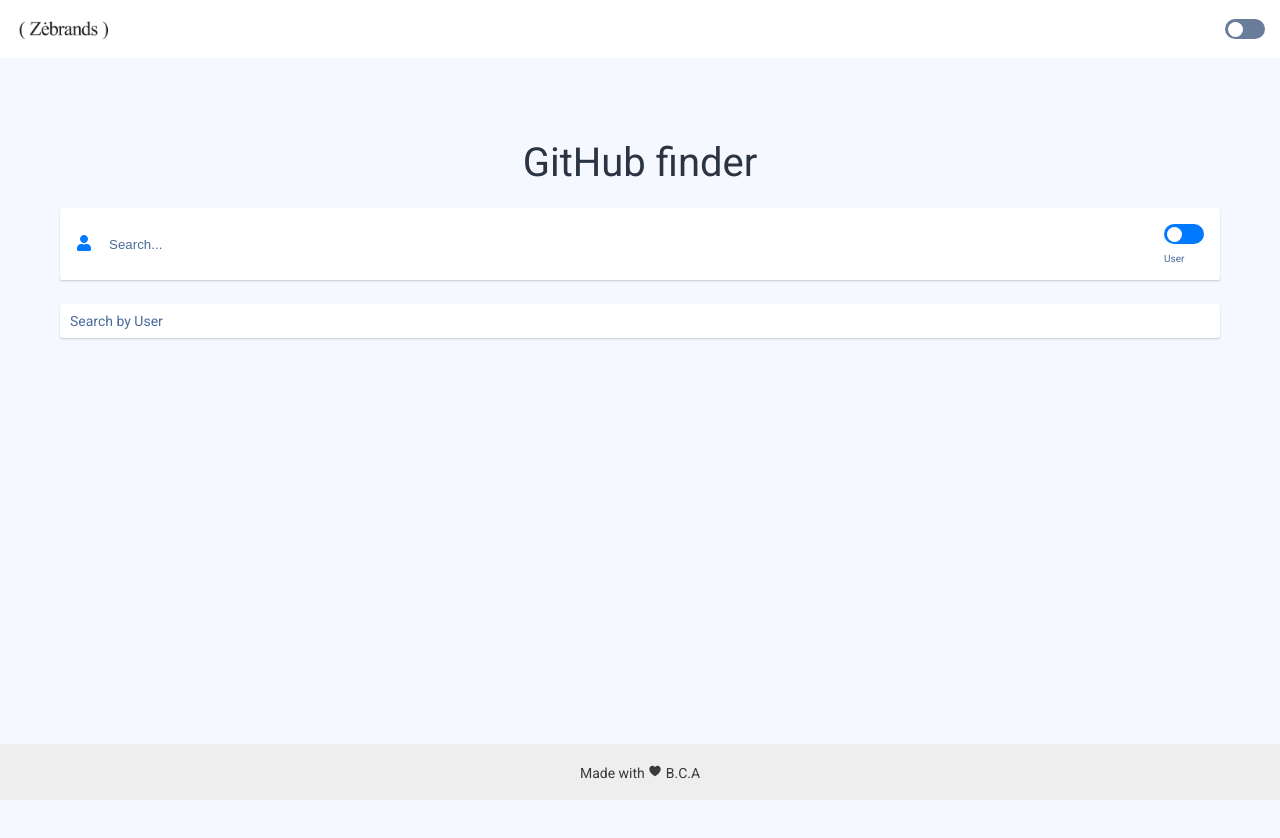
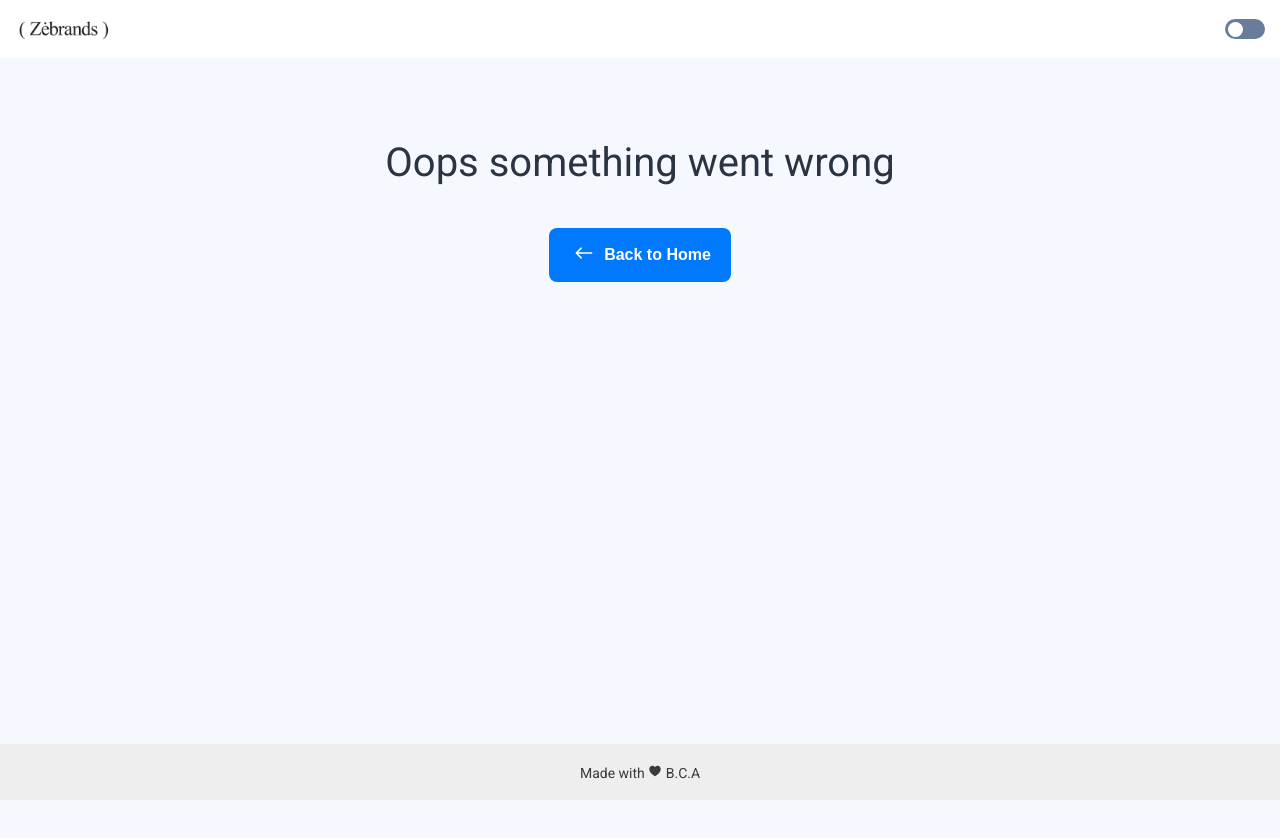
Before and after one commit to mbcorvalan/zebrands, a React (Vite) app: page / in a window 1280 px wide. Shown: the top 838 px of the page. Built offline with nearby package versions, Linux system fonts and the light colour scheme.

Commit message:
main page added

```diff
--- a/src/router/AppRouter.tsx
+++ b/src/router/AppRouter.tsx
@@ -13,7 +13,7 @@
     <BrowserRouter>
       <Navbar />
       <Routes>
-        <Route path='/' element={<Home />} />
+        <Route path='/zeBrands' element={<Home />} />
         <Route path="*" element={<NotFound />} />
       </Routes>
       <Footer />
```
